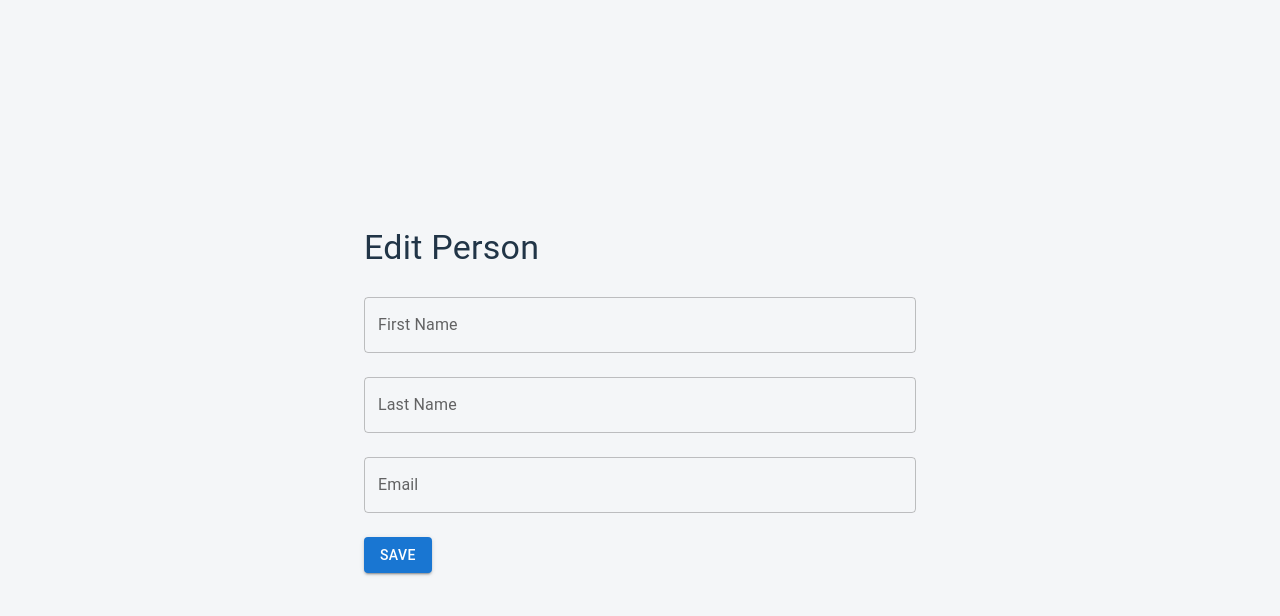
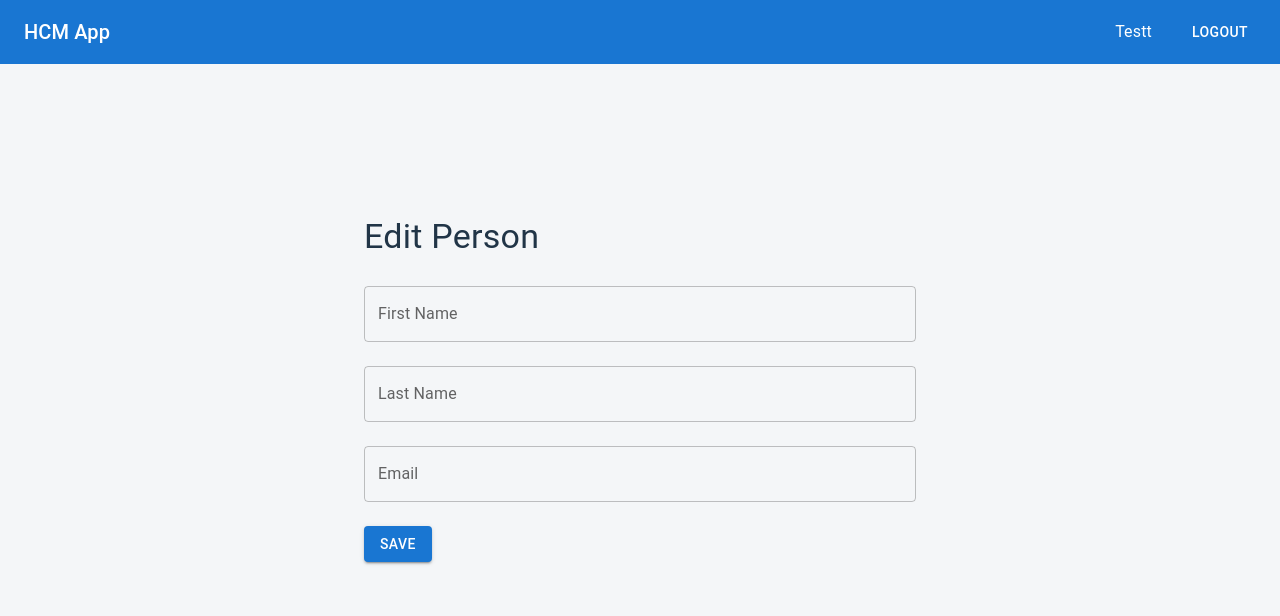
Before and after one commit to KristiyanAleksandrov/HCM, a React (Vite) app in the folder src/frontend/: page /people/1 in a window 1280 px wide. Shown: the top 616 px of the page. Built offline with nearby package versions, Linux system fonts and the light colour scheme; no server answers; sample sign-in values are in the browser's storage.

Commit message:
Add navbar

```diff
--- a/src/frontend/src/App.tsx
+++ b/src/frontend/src/App.tsx
@@ -1,11 +1,11 @@
-import { Routes, Route, Navigate } from 'react-router-dom'
+import { Routes, Route, Navigate, useNavigate } from 'react-router-dom'
 import LoginPage from './pages/LoginPage'
 import RegisterPage from './pages/RegisterPage'
 import PeopleListPage from './pages/PeopleListPage'
 import PersonFormPage from './pages/PersonFormPage'
 import { useAuth } from './contexts/AuthContext'
 import type { ReactNode } from 'react'
-import { Box } from '@mui/material'
+import { AppBar, Box, Button, Toolbar, Typography } from '@mui/material'
 
 interface PrivateRouteProps {
   children: ReactNode
@@ -17,14 +17,37 @@ function PrivateRoute({ children}: PrivateRouteProps) {
 }
 
 export default function App() {
+  const { token, logout } = useAuth()
+  const navigate = useNavigate()
+
+  const handleLogout = () => {
+    logout()
+    navigate('/login')
+  }
+
   return (
+    <>
+    {token && (
+        <AppBar position="static" color="primary">
+          <Toolbar sx={{ justifyContent: 'space-between' }}>
+            <Typography variant="h6">HCM App</Typography>
+            <Box display="flex" alignItems="center" gap={4}>
+              <Typography>Testt</Typography>
+              <Button color="inherit" onClick={handleLogout}>
+                Logout
+              </Button>
+            </Box>
+          </Toolbar>
+        </AppBar>
+      )}
     <Box
       display="flex"
       justifyContent="center"
-      alignItems="center"
+      alignItems="start"
       minHeight="100vh"
       minWidth="100vw"
       bgcolor="#f4f6f8"
+      pt={15}
     >
         <Routes>
           <Route path="/login" element={<LoginPage />} />
@@ -55,5 +78,6 @@ export default function App() {
           />
         </Routes>
     </Box>
+    </>
   )
 }
--- a/src/frontend/src/pages/PeopleListPage.tsx
+++ b/src/frontend/src/pages/PeopleListPage.tsx
@@ -20,8 +20,13 @@ export default function PeopleListPage() {
   const { role } = useAuth()
 
   useEffect(() => {
-    api.get('/people').then((res) => setPeople(res.data))
+    fetchPeople();
   }, [])
+
+  const fetchPeople = async () => {
+    const res = await api.get('/people')
+    setPeople(res.data)
+  }
 
   const canEdit = role === 'HR Admin' || role === 'Manager'
 
@@ -29,7 +34,7 @@ export default function PeopleListPage() {
     <Container maxWidth="md">
       <Box sx={{ my: 4 }}>
         <Typography variant="h4" gutterBottom>
-          People
+          People Records
         </Typography>
         {canEdit && (
           <Button variant="contained" component={RouterLink} to="/people/new">
@@ -52,6 +57,7 @@ export default function PeopleListPage() {
                 <TableCell>{p.firstName}</TableCell>
                 <TableCell>{p.lastName}</TableCell>
                 <TableCell>{p.email}</TableCell>
+                <TableCell>{p.position}</TableCell>
                 {canEdit && (
                   <TableCell>
                     <Button component={RouterLink} to={`/people/${p.id}`} size="small">
--- a/src/frontend/src/types.ts
+++ b/src/frontend/src/types.ts
@@ -3,4 +3,5 @@ export interface Person {
   firstName: string
   lastName: string
   email: string
+  position: string
 }
```
